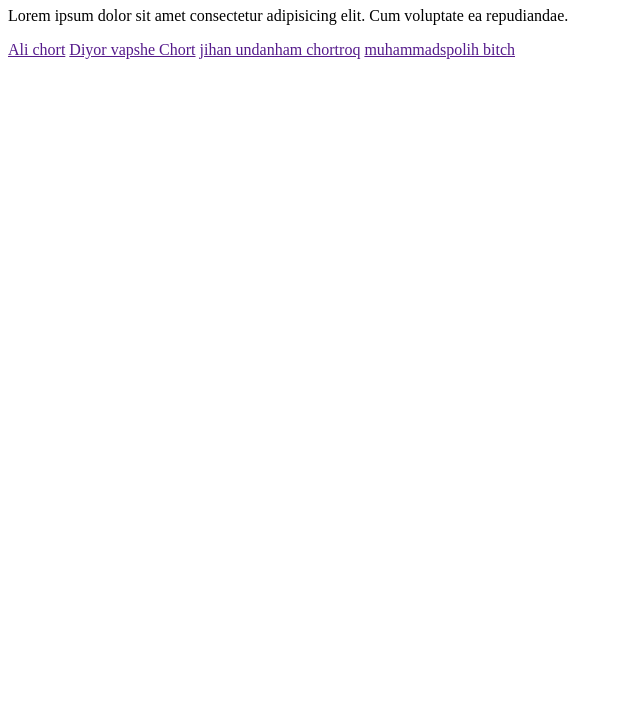
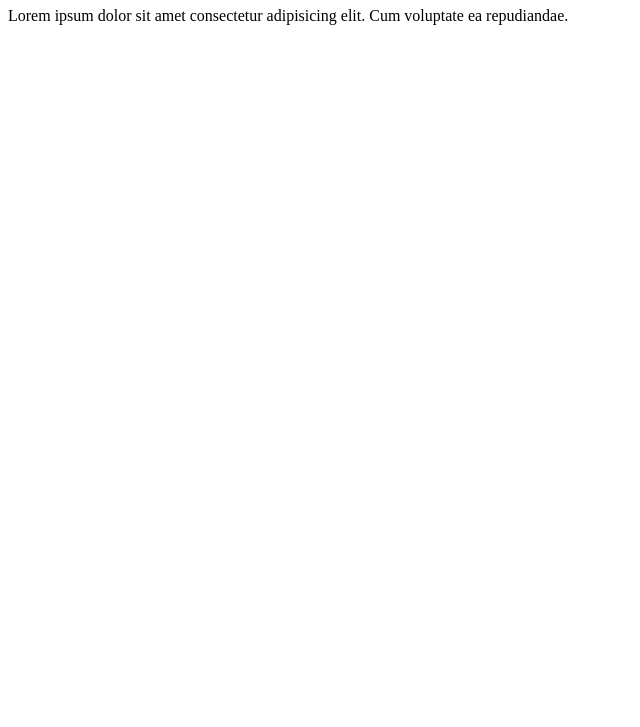
Before and after one commit to abdulaziz052/amalyotuchunguthub, a plain HTML site: page index.html in a window 1280 px wide. Shown: the part 73-800 px from the top of the page, without its empty margins (0-640 px from the left). Drawn offline with Linux system fonts and the light colour scheme.

Commit message:
deleting

```diff
--- a/index.html
+++ b/index.html
@@ -10,9 +10,6 @@
     <h1>Hello World</h1>
 
     <p>Lorem ipsum dolor sit amet consectetur adipisicing elit. Cum voluptate ea repudiandae.</p>
-    <a href="">Ali chort</a>
-    <a href="">Diyor vapshe Chort</a>
-    <a href="">jihan undanham chortroq</a>
-    <a href="">muhammadspolih bitch</a>
+
 </body>
 </html>
```
